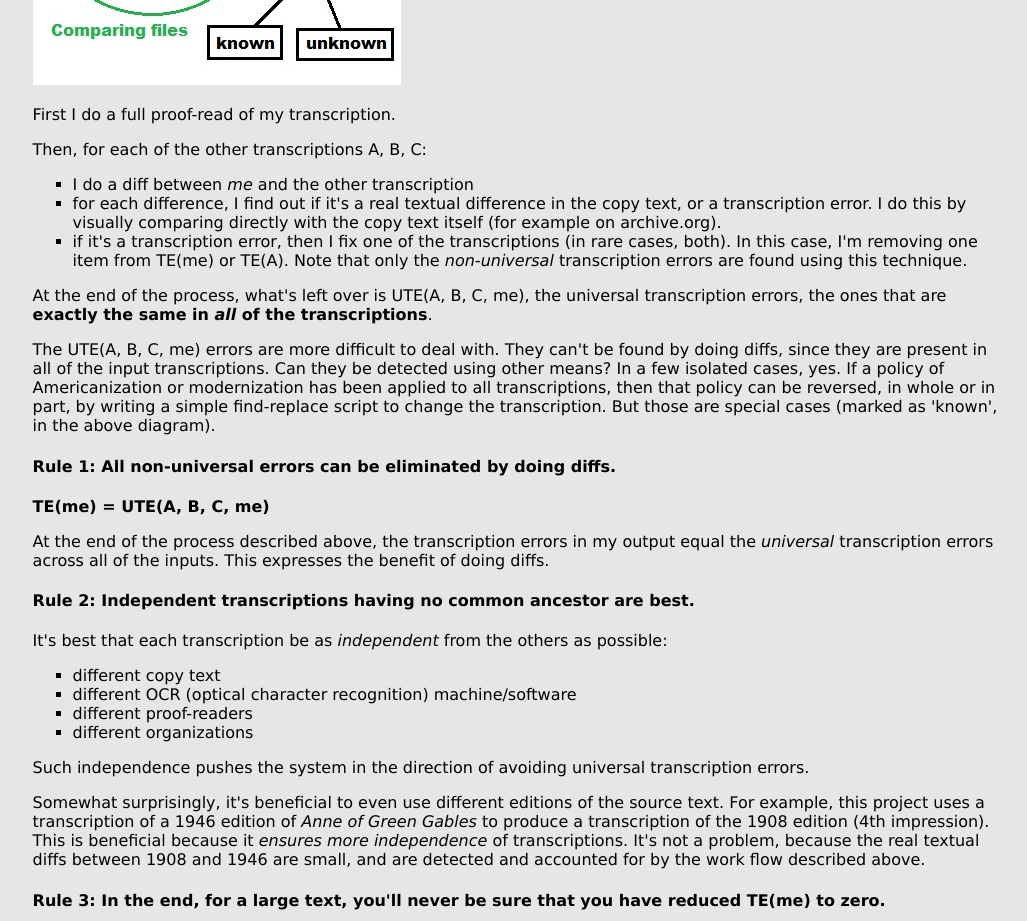
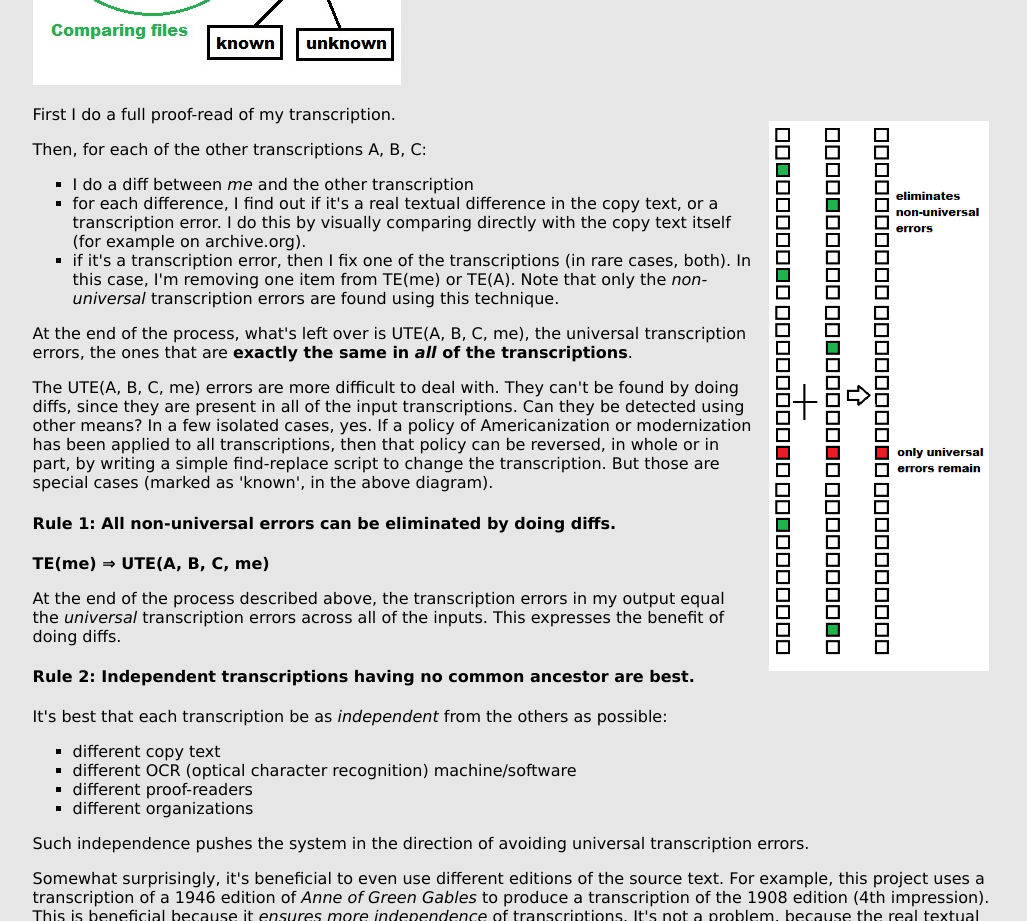
Before and after one commit to johanley/anne-of-green-gables, a plain HTML site: page docs/index.html in a window 1280 px wide. Shown: the part 1680-2601 px from the top of the page, without its empty margins (121-1148 px from the left). Drawn offline with Linux system fonts and the light colour scheme.

Commit message:
Nice diagram for diff

```diff
--- a/docs/index.html
+++ b/docs/index.html
@@ -97,6 +97,8 @@ find a large number of errors, and significantly increase accuracy.</b></span>
 <img src='images/work-flow-diagram.png' title='Work flow'>
 <P>First I do a full proof-read of my transcription.
 
+<img src='images/boxes.png' title='diff eliminates most errors' style='float: right; margin:1.0em;'  height='550' width='220' >
+
 <P>Then, for each of the other transcriptions A, B, C:
 <ul>
  <li>I do a diff between <em>me</em> and the other transcription
@@ -109,6 +111,7 @@ find a large number of errors, and significantly increase accuracy.</b></span>
 
 At the end of the process, what's left over is UTE(A, B, C, me), the universal transcription errors, the ones that are <b>exactly the same in <em>all</em> of the transcriptions</b>.
 
+
 <P>The UTE(A, B, C, me) errors are more difficult to deal with.
 They can't be found by doing diffs, since they are present in all of the input transcriptions.
 Can they be detected using other means?
@@ -120,7 +123,7 @@ But those are special cases (marked as 'known', in the above diagram).
 
 <h4>Rule 1: All non-universal errors can be eliminated by doing diffs.</h4>
 
-<b>TE(me) = UTE(A, B, C, me)</b>
+<b>TE(me) ⇒ UTE(A, B, C, me)</b>
 
 <P>At the end of the process described above, the transcription errors in my output equal the <em>universal</em> transcription errors
 across all of the inputs. This expresses the benefit of doing diffs.
@@ -742,7 +745,7 @@ It's hard to know where to draw the line.
 
 <h3>Ways To Distinguish Provenance</h3>
 It's fun to try and guess the provenance of a given text, to see where it might come from.
-Modern editions of the book often don't state the source text explicitly.
+Modern non-critical editions of the book often don't state the source text explicitly.
 You may want to play detective and guess at the possible origin of the text.
 This game is uncertain because editions can make use of:
 <ul>
```
Also changed, not shown: docs/images/boxes.png (added).
